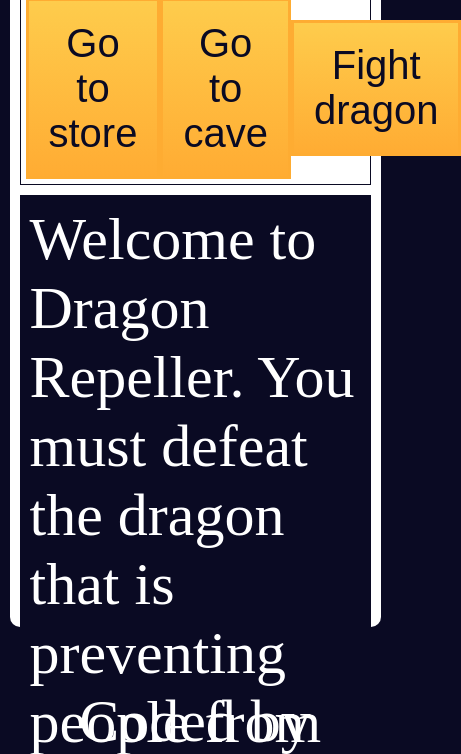
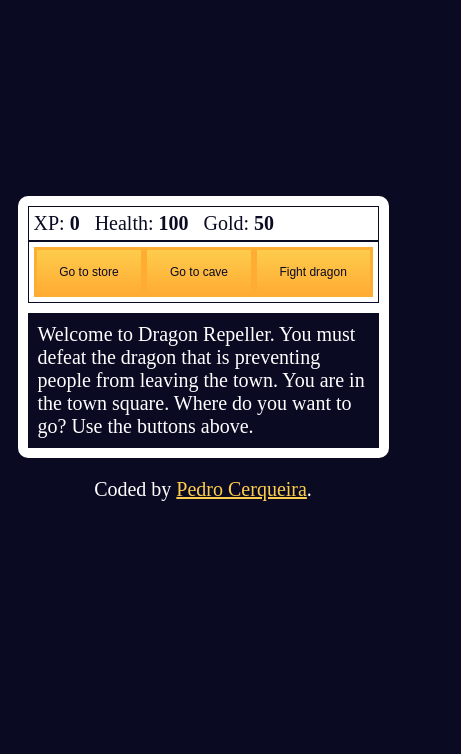
Before and after one commit to PedroCrqs/dragon-repeller, a plain HTML site: page index.html in a window 390 px wide. Shown: the part 87-841 px from the top of the page, 461 px wide, since content can reach past the window. Drawn offline with Linux system fonts and the light colour scheme.

Commit message:
responsive problem solved

```diff
--- a/index.html
+++ b/index.html
@@ -3,6 +3,7 @@
   <head>
     <meta charset="utf-8" />
     <meta name="author" content="PedroCrq" />
+    <meta name="viewport" content="width=device-width, initial-scale=1.0">
     <link rel="stylesheet" href="./src/styles/style.css" />
     <link rel="stylesheet" href="./src/styles/responsive.css" />
     <title>RPG - Dragon Repeller</title>
--- a/src/styles/style.css
+++ b/src/styles/style.css
@@ -1,5 +1,5 @@
 * {
-  font-size: 60px;
+  font-size: 20px;
 }
 
 body {
@@ -7,7 +7,7 @@ body {
 }
 
 .container {
-  max-width: 100vw;
+  width: 100vw;
   height: 100vh;
   align-items: center;
   justify-content: center;
@@ -22,7 +22,7 @@ body {
 }
 
 #game {
-  max-width: 90vw;
+  width: 90vw;
   max-height: 100vh;
   background-color: #ffffff;
   color: #ffffff;
@@ -63,8 +63,8 @@ button {
   background-color: #feac32;
   background-image: linear-gradient(#fecc4c, #ffac33);
   border: 3px solid #feac32;
-  font-size: 40px;
-  padding: 20px;
+  font-size: 12px;
+  padding: 15px;
   flex-grow: 1;
 }
 
```
